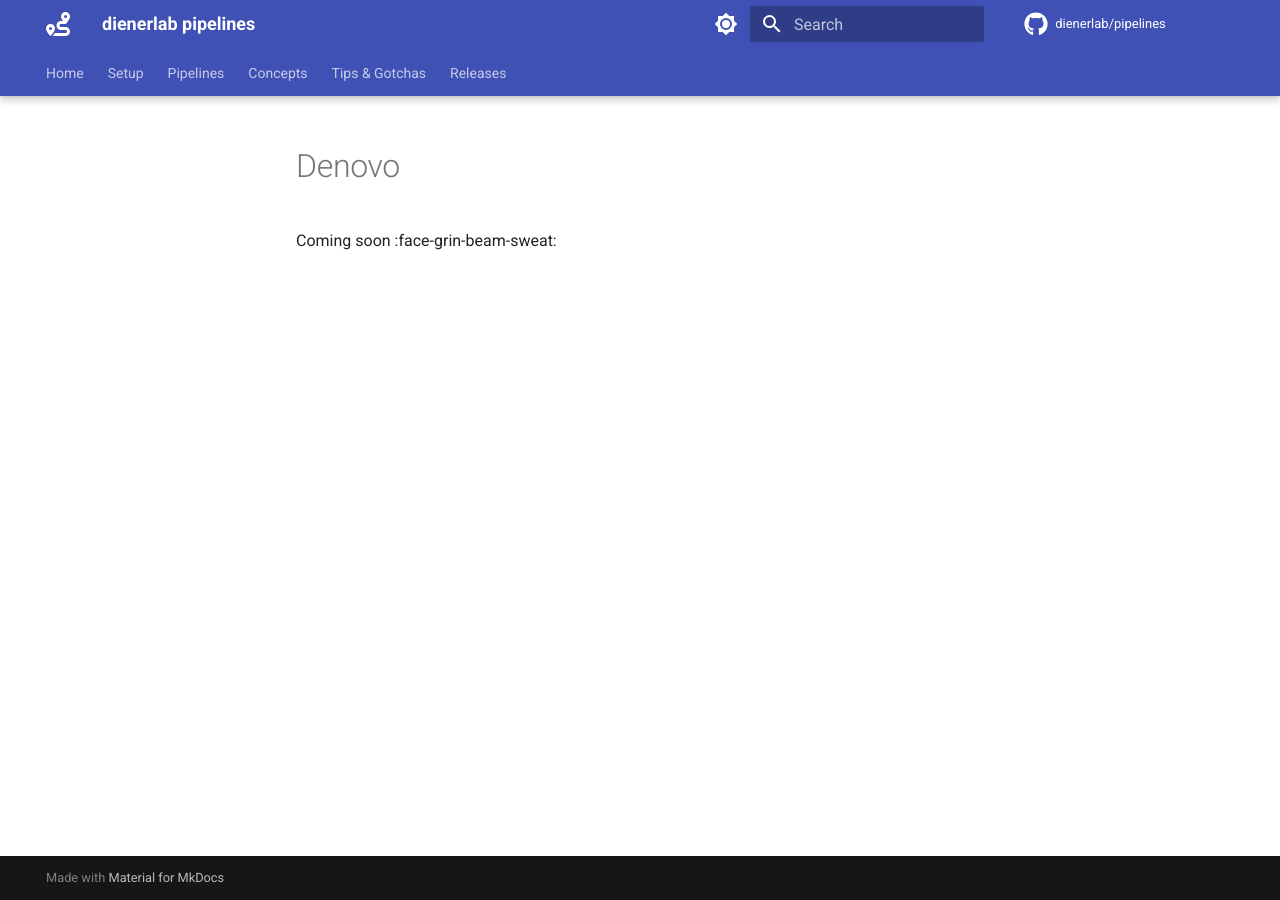
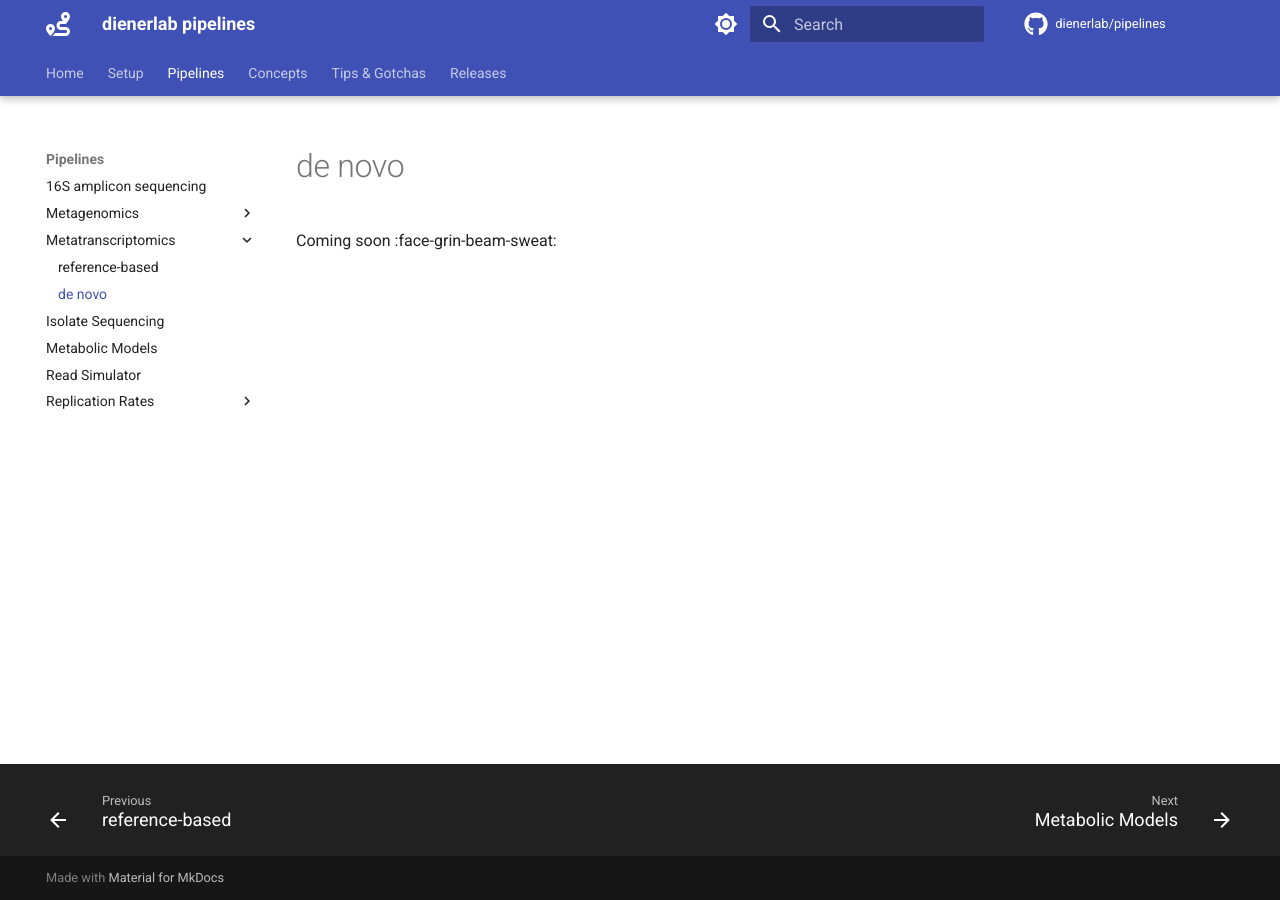
Before and after one commit to dienerlab/pipelines, an MkDocs documentation site: the page built from docs/mtx/denovo.md, in a window 1280 px wide. Built offline with MkDocs 1.6.1 and Material for MkDocs 9.7.7, drawn with Linux system fonts in a browser that asks for light colours; comment, search, counter and statistics services are not loaded; some of the changed lines change nothing that is shown.

Commit message:
update docs

```diff
--- a/mkdocs.yml
+++ b/mkdocs.yml
@@ -14,7 +14,7 @@ nav:
       - Binning: mgx/binning.md
     - Metatranscriptomics:
       - reference-based: mtx/ref.md
-      - de novo: mtx/denovo.nf
+      - de novo: mtx/denovo.md
     - Isolate Sequencing: isolates.md
     - Metabolic Models: metmod.md
     - Read Simulator: sim.md
```
